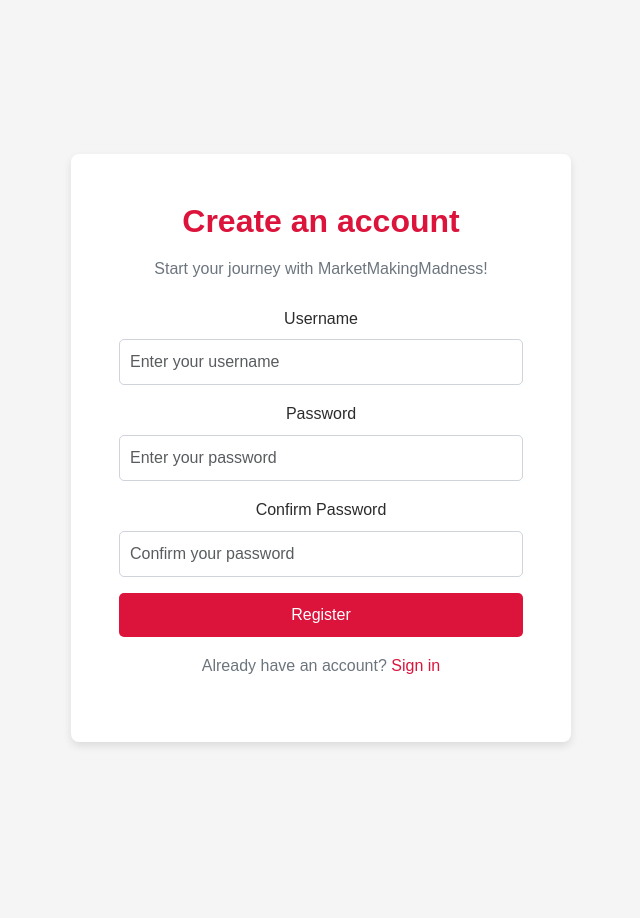
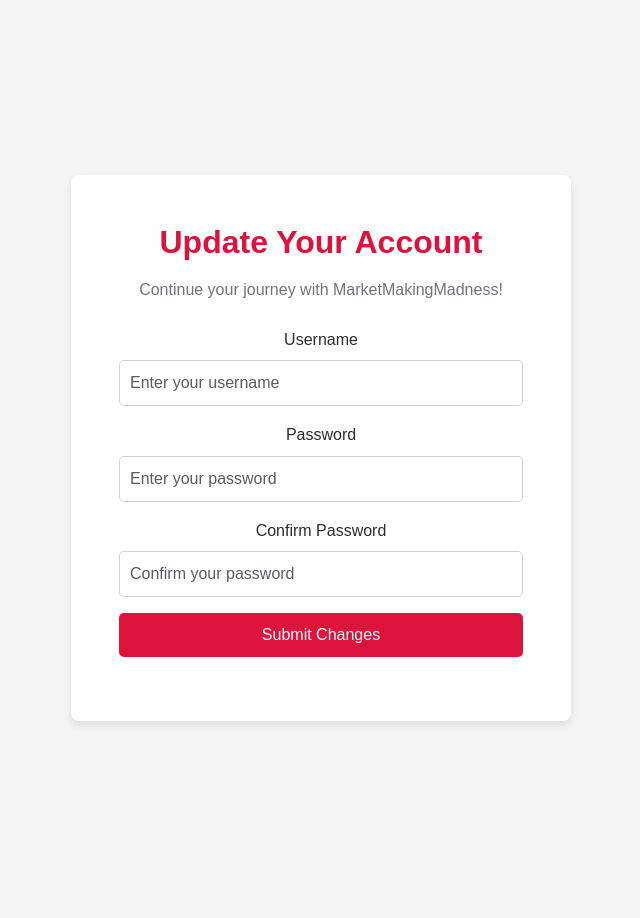
Before and after one commit to jessebrodtman/MarketMakingMadness, a Flask app: page /settings in a window 1280 px wide. Shown: the part 60-978 px from the top of the page, without its empty margins (319-959 px from the left). Run offline with Flask 3, Linux system fonts and the light colour scheme; a user stored in the database is signed in; some libraries are stand-ins or nearby versions.

Commit message:
fixed settings page

```diff
--- a/templates/settings.html
+++ b/templates/settings.html
@@ -12,8 +12,8 @@
     <div class="register-container d-flex">
     <!-- Registration Form -->
         <div class="register-form-container col-lg-6 p-5">
-            <h1 class="text-center">Create an account</h1>
-            <p class="text-center mb-4">Start your journey with MarketMakingMadness!</p>
+            <h1 class="text-center">Update Your Account</h1>
+            <p class="text-center mb-4">Continue your journey with MarketMakingMadness!</p>
             <form action="/register" method="post" class="register-form">
             <!-- Username Input -->
                 <div class="mb-3">
@@ -34,12 +34,7 @@
                 </div>
 
             <!-- Submit Button -->
-                <button type="submit" class="btn btn-primary w-100 mb-3">Register</button>
-
-            <!-- Sign In Link -->
-                <p class="text-center">
-                    Already have an account? <a href="/login" class="text-decoration-none">Sign in</a>
-                </p>
+                <button type="submit" class="btn btn-primary w-100 mb-3">Submit Changes</button>
             </form>
         </div>
     </div>
```
